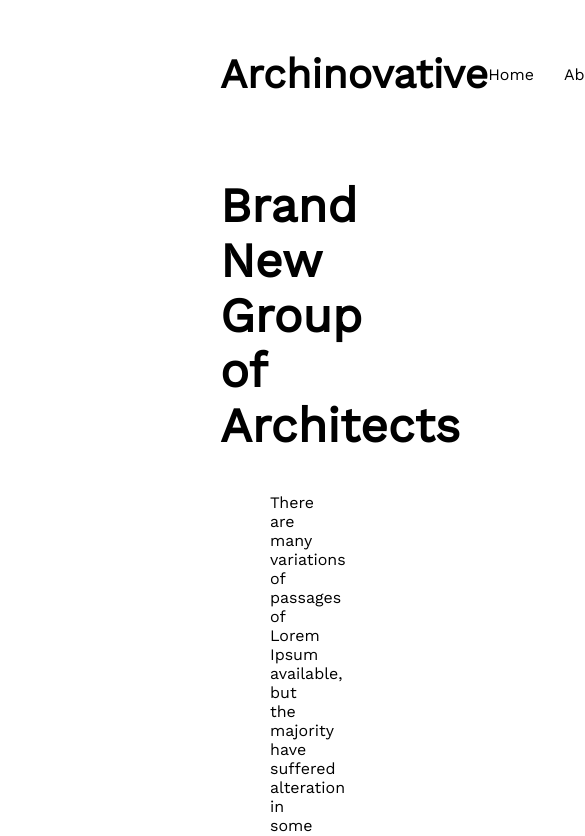
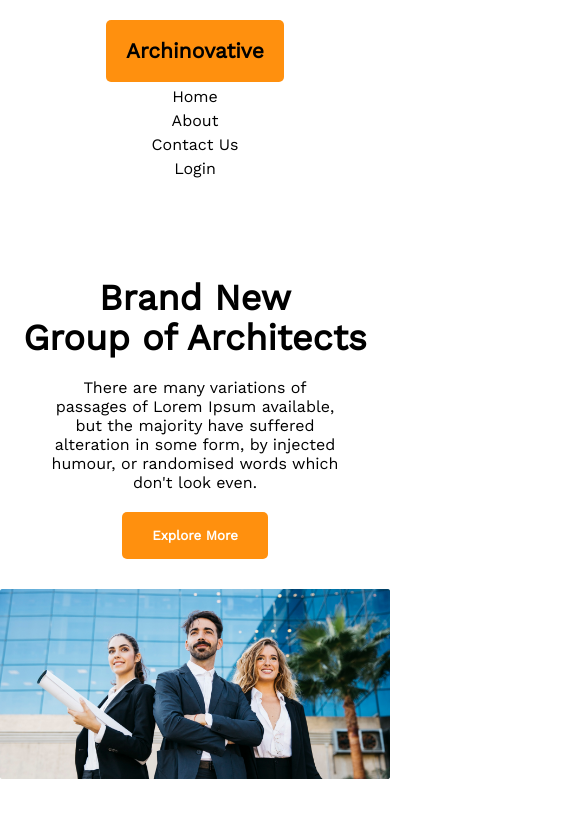
Before and after one commit to ProdipKirtania/architecture-template, a plain HTML site: page index.html in a window 390 px wide. Shown: the top 836 px of the page, 585 px wide, since content can reach past the window. Drawn offline with nearby package versions, Linux system fonts and the light colour scheme.

Commit message:
header section media query added

```diff
--- a/styles/responsive.css
+++ b/styles/responsive.css
@@ -0,0 +1,36 @@
+
+/* media query for mobile screen  */
+@media only screen and (max-width :576px){
+
+/* header section media query */
+
+    .header {
+        padding: var(--primary-padding-mobile);
+    }
+    .nav {
+        padding: 20px 0;
+        flex-direction: column;
+    }
+    .nav .logo {
+        font-size: 18px;
+        line-height: 52px;
+    }
+
+    .nav > ul {
+        flex-direction: column;
+        margin-top: 5px;
+        gap: 5px;
+    }
+
+    .header-content .header-title {
+        font-size: 36px;
+        line-height: 40px;
+    }
+
+    .header-content .header-description {
+        margin: 20px 0;
+    }
+
+
+
+}
--- a/styles/style.css
+++ b/styles/style.css
@@ -1,4 +1,7 @@
-/* Universal style */
+
+/* ==============
+    Universal style
+=============== */
 *{
     margin: 0;
     padding: 0;;
@@ -7,6 +10,7 @@
 }
 
 :root{
+    /* color palate */
     --primary-color: #FF900E;
     --primary-color-opacity: rgba(255, 144, 14, 0.1);
     --dark-one: #131313
@@ -15,9 +19,10 @@
     --black: #000;
     --white: #fff;
 
-    /*  */
+    /* default padding */
     --primary-padding : 50px 220px 30px;
 
+    /* transitions */
     --transition-01: all .1s ease;
     --transition-02: all .2s ease;
     --transition-03: all .3s linear;
@@ -25,6 +30,7 @@
     --transition: all .5s linear;
 }
 
+/* button default design */
 .btn {
     padding: 16px 30px;
     border: none;
@@ -61,8 +67,11 @@ Header section style start
 }
 
 .nav .logo {
-    color: var(--dark-01);
+    color: var(--dark-one);
     font-size: 35px;
+    background-color: var(--primary-color);
+    padding: 5px 20px;
+    border-radius: 5px;
     /* line-height: 52px; */
 }
 .nav > ul {
```
